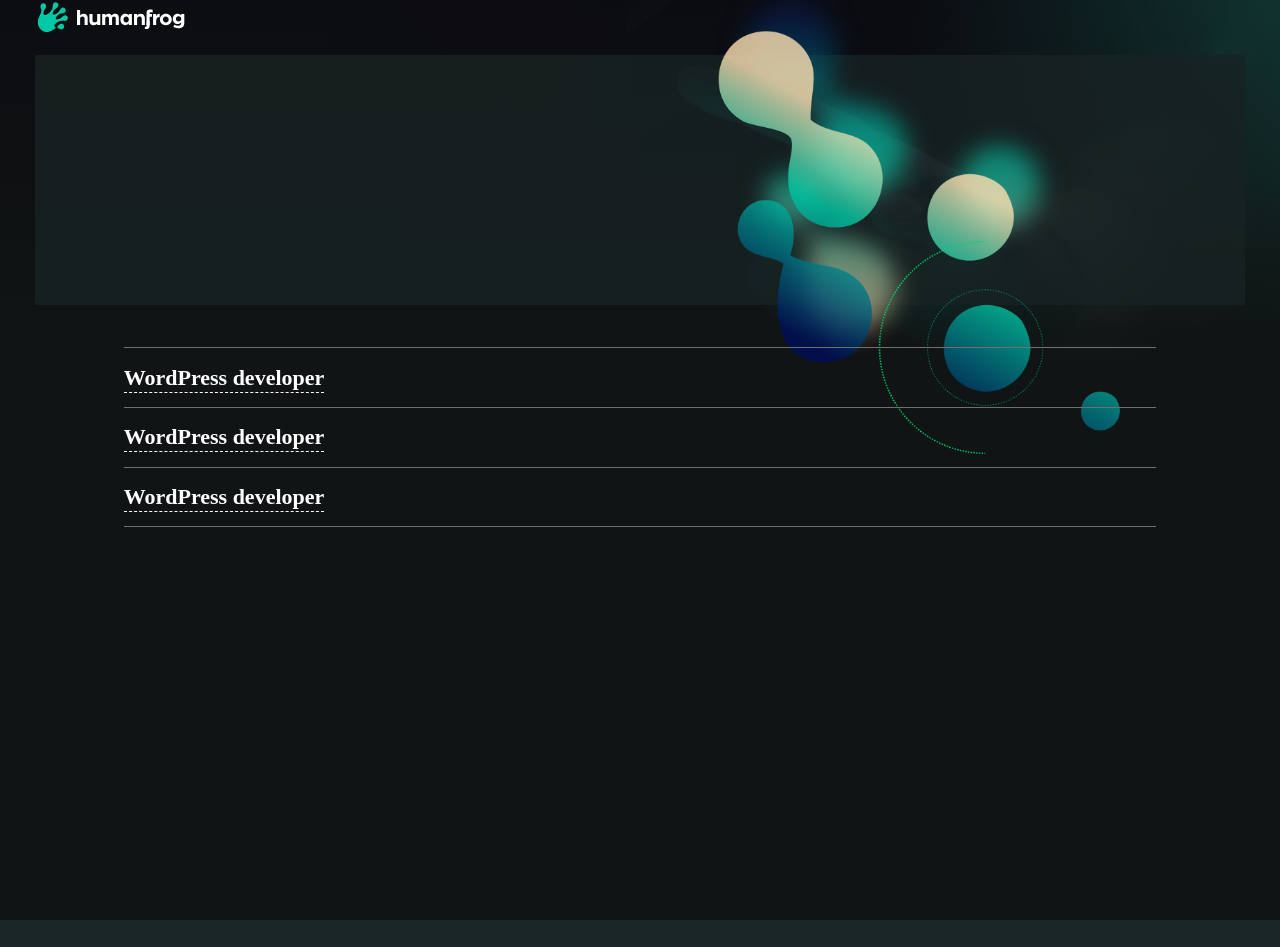
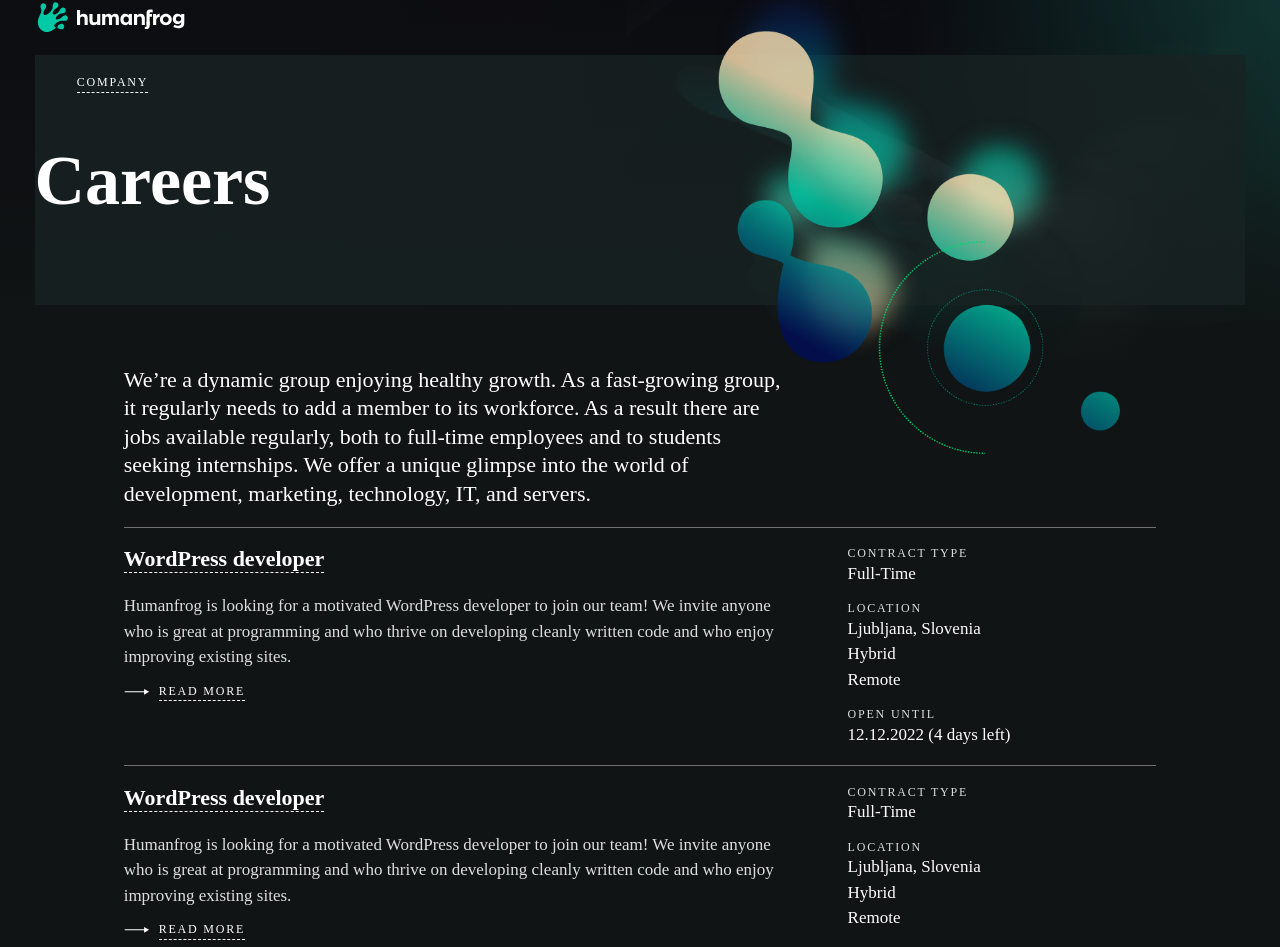
Before and after one commit to majdrab/preizkusna-naloga-hf, a Vue app: page / in a window 1280 px wide. Shown: the part 24-971 px from the top of the page. Built offline with nearby package versions, Linux system fonts and the light colour scheme; a web font is replaced by a local one; what @fortawesome/pro-duotone-svg-icons, @fortawesome/pro-light-svg-icons, @fortawesome/pro-regular-svg-icons, @fortawesome/pro-solid-svg-icons would draw is missing.

Commit message:
feat: make job descriptions in homeview, minor change in jobview, links to other views

```diff
--- a/src/views/HomeView.vue
+++ b/src/views/HomeView.vue
@@ -1,15 +1,115 @@
 <template>
+    <router-link
+        class="home__back-link"
+        title="COMPANY"
+        to="/"
+    >
+        company
+    </router-link>
+    <MajTitle is="h1" class="home__title">
+        Careers
+    </MajTitle>
     <MajContainer vertical class="home" centerX>
-        <section class="home__job-overview">
-            <MajTitle is="h3">WordPress developer</MajTitle>
+        <div class="home__desc"><p>We’re a dynamic group enjoying healthy growth. As a fast-growing group, it regularly needs to add a member to its workforce. As a result there are jobs available regularly, both to full-time employees and to students seeking internships. We offer a unique glimpse into the world of development, marketing, technology, IT, and servers.</p></div>
+        <MajContainer class="home__job-overview">
+            <section class="home__job-overview-left">
+                <router-link
+                    title="WordPress developer"
+                    to="/job"
+                >
+                    <MajTitle is="h3">
+                        WordPress developer
+                    </MajTitle>
+
+                </router-link>
+                <p>Humanfrog is looking for a motivated WordPress developer to join our team! We invite anyone who is great at programming and who thrive on developing cleanly written code and who enjoy improving existing sites.</p>
+                <router-link
+                    class="home__job-link"
+                    title="WordPress developer"
+                    to="/job"
+                >
+                    <svg width="26" height="7" viewBox="0 0 26 7" fill="none" xmlns="http://www.w3.org/2000/svg">
+                        <path d="M25.1074 3.78125L20.1074 0.894499V6.668L25.1074 3.78125ZM0.689453 4.28125H20.6074V3.28125H0.689453V4.28125Z"/>
+                    </svg>
+                    <span>READ MORE</span>
+
+                </router-link>
             </section>
-        <section class="home__job-overview">
-            <MajTitle is="h3">WordPress developer</MajTitle>
+            <MajContainer vertical class="home__job-overview-right">
+                <h5 class="home__job-overview-right-title">contract type</h5>
+                <p class="home__job-overview-right-value">Full-Time</p>
+                <h5 class="home__job-overview-right-title">location</h5>
+                <p class="home__job-overview-right-value">Ljubljana, Slovenia <br>Hybrid <br>Remote</p>
+                <h5 class="home__job-overview-right-title">Open Until</h5>
+                <p class="home__job-overview-right-value">12.12.2022 (4 days left)</p>
+            </MajContainer>
+        </MajContainer>
+        <MajContainer class="home__job-overview">
+            <section class="home__job-overview-left">
+                <router-link
+                    title="WordPress developer"
+                    to="/job"
+                >
+                    <MajTitle is="h3">
+                        WordPress developer
+                    </MajTitle>
+
+                </router-link>
+                <p>Humanfrog is looking for a motivated WordPress developer to join our team! We invite anyone who is great at programming and who thrive on developing cleanly written code and who enjoy improving existing sites.</p>
+                <router-link
+                    class="home__job-link"
+                    title="WordPress developer"
+                    to="/job"
+                >
+                    <svg width="26" height="7" viewBox="0 0 26 7" fill="none" xmlns="http://www.w3.org/2000/svg">
+                        <path d="M25.1074 3.78125L20.1074 0.894499V6.668L25.1074 3.78125ZM0.689453 4.28125H20.6074V3.28125H0.689453V4.28125Z"/>
+                    </svg>
+                    <span>READ MORE</span>
+
+                </router-link>
             </section>
-        <section class="home__job-overview">
-            <MajTitle is="h3">WordPress developer</MajTitle>
+            <MajContainer vertical class="home__job-overview-right">
+                <h5 class="home__job-overview-right-title">contract type</h5>
+                <p class="home__job-overview-right-value">Full-Time</p>
+                <h5 class="home__job-overview-right-title">location</h5>
+                <p class="home__job-overview-right-value">Ljubljana, Slovenia <br>Hybrid <br>Remote</p>
+                <h5 class="home__job-overview-right-title">Open Until</h5>
+                <p class="home__job-overview-right-value">12.12.2022 (4 days left)</p>
+            </MajContainer>
+        </MajContainer>
+        <MajContainer class="home__job-overview">
+            <section class="home__job-overview-left">
+                <router-link
+                    title="WordPress developer"
+                    to="/job"
+                >
+                    <MajTitle is="h3">
+                        WordPress developer
+                    </MajTitle>
+
+                </router-link>
+                <p>Humanfrog is looking for a motivated WordPress developer to join our team! We invite anyone who is great at programming and who thrive on developing cleanly written code and who enjoy improving existing sites.</p>
+                <router-link
+                    class="home__job-link"
+                    title="WordPress developer"
+                    to="/job"
+                >
+                    <svg width="26" height="7" viewBox="0 0 26 7" fill="none" xmlns="http://www.w3.org/2000/svg">
+                        <path d="M25.1074 3.78125L20.1074 0.894499V6.668L25.1074 3.78125ZM0.689453 4.28125H20.6074V3.28125H0.689453V4.28125Z"/>
+                    </svg>
+                    <span>READ MORE</span>
+
+                </router-link>
             </section>
-        <!-- <MajDivider /> -->
+            <MajContainer vertical class="home__job-overview-right">
+                <h5 class="home__job-overview-right-title">contract type</h5>
+                <p class="home__job-overview-right-value">Full-Time</p>
+                <h5 class="home__job-overview-right-title">location</h5>
+                <p class="home__job-overview-right-value">Ljubljana, Slovenia <br>Hybrid <br>Remote</p>
+                <h5 class="home__job-overview-right-title">Open Until</h5>
+                <p class="home__job-overview-right-value">12.12.2022 (4 days left)</p>
+            </MajContainer>
+        </MajContainer>
     </MajContainer>
 </template>
 
@@ -23,11 +123,48 @@
 <style lang="scss">
 .home {
   width: 100vw;
-  height: 572.6px;
+  // height: 572.6px;
   margin-top: 29%;
   flex-grow: 1;
   position: relative;
+  &__back-link {
+    position: absolute;
+    left: 0;
+    top: 0;
+    margin: 7.6% 6%;
 
+    display: inline-block;
+    padding: 2px 0;
+    border-bottom: 1px dashed #FFFFFF;
+    font-size: 12px;
+    letter-spacing: 0.15em;
+    line-height: 120%;
+    color: #FFFFFF;
+    cursor: pointer;
+    text-transform: uppercase;
+    &:hover {
+      color: #DDDFDF;
+      border-bottom: 1px dashed #DDDFDF;
+    }
+  }
+  &__title {
+    position: absolute;
+    left: 0;
+    top: 0;
+    color: #FFFFFF;
+    margin: 13.5% 2.7%;
+  }
+  &__desc {
+    width: 1032.68px;
+    padding: 18.39px 0;
+    max-width: calc(100% - 5.4%);
+    p {
+      font-size: 22px;
+      line-height: 130%;
+      color: #FFFFFF;
+      width: 665px;
+    }
+  }
   &__job-overview {
     width: 1032.68px;
     padding: 18.39px 0;
@@ -36,10 +173,76 @@
     &:last-of-type {
       border-bottom: 1px solid #707070;
     }
+    &-left {
+      width: 63.4%;
+      margin-right: 6.7%;
+
       h3.maj-title {
-      display: inline;
+        display: inline-block;
         padding: 2px 0;
+        margin-bottom: 20px;
         border-bottom: 1px dashed #FFFFFF;
+        cursor: pointer;
+
+        &:hover {
+          color: #DDDFDF;
+          border-bottom: 1px dashed #DDDFDF;
+        }
+      }
+      p {
+        font-size: 17px;
+        line-height: 150%;
+        color: #DDDFDF;
+      }
+      .home__job-link {
+        cursor: pointer;
+        span {
+          display: inline-block;
+          padding: 2px 0;
+          margin-top: 12px;
+          margin-left: 9px;
+          border-bottom: 1px dashed #FFFFFF;
+          font-size: 12px;
+          line-height: 120%;
+          letter-spacing: 0.15em;
+          color: #FFFFFF;
+        }
+        svg {
+          fill: #FFFFFF;
+        }
+        &:hover {
+          span {
+            color: #DDDFDF;
+            border-bottom: 1px dashed #DDDFDF;
+          }
+          svg {
+            fill: #DDDFDF;
+          }
+        }
+      }
+    }
+    &-right {
+      &-title {
+        font-style: normal;
+        font-weight: 400;
+        font-size: 12px;
+        line-height: 120%;
+        letter-spacing: 0.15em;
+        text-transform: uppercase;
+        color: #DDDFDF;
+      }
+      &-value {
+        font-style: normal;
+        font-weight: 400;
+        font-size: 17px;
+        line-height: 150%;
+        color: #FFFFFF;
+        margin-bottom: 15px;
+
+        &:last-of-type {
+          margin-bottom: 0;
+        }
+      }
     }
   }
 }
--- a/src/views/JobView.vue
+++ b/src/views/JobView.vue
@@ -15,9 +15,9 @@
   width: 100vw;
   padding: 50px 0 30px;
   flex-grow: 1;
-  background: $lPrimary;
+  background: $bg;
   .maj-title {
-    color: $light;
+    color: $bg;
   }
 }
 </style>
```
Lines whose indentation alone changed are shown as unchanged.
